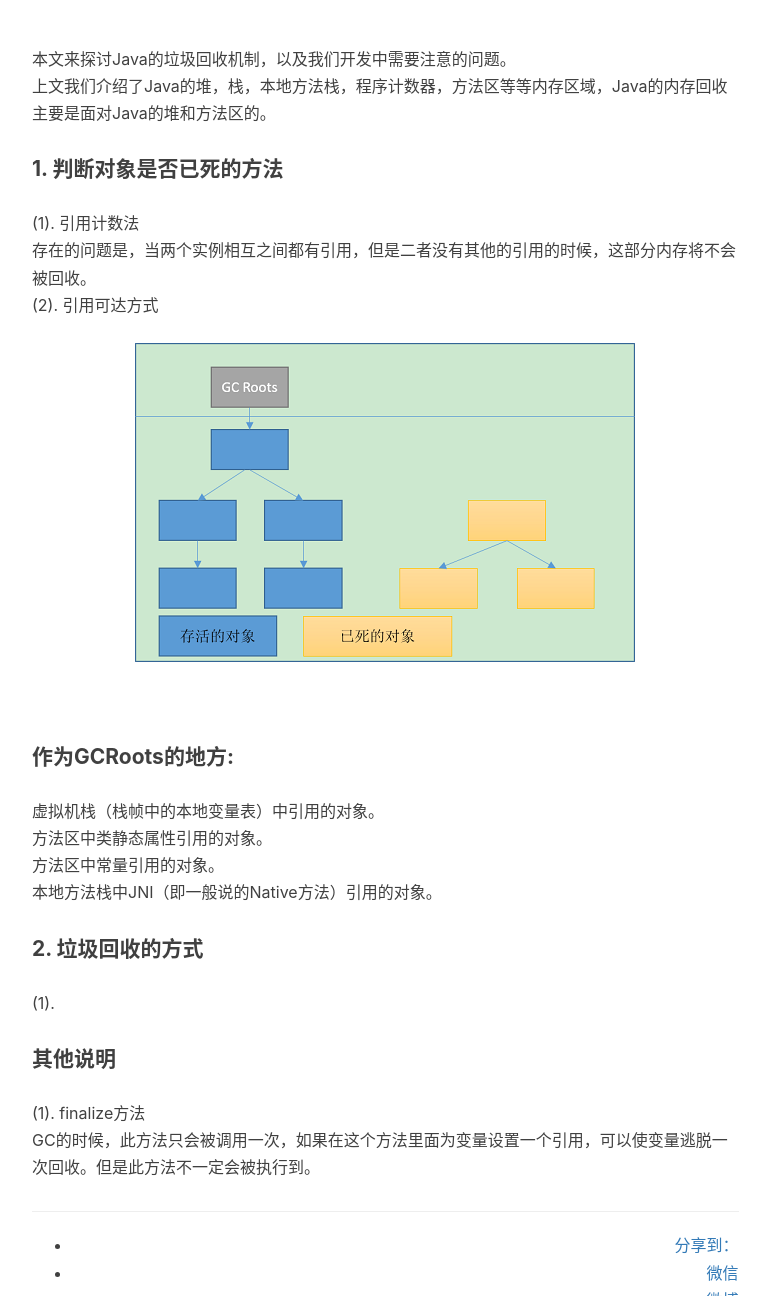
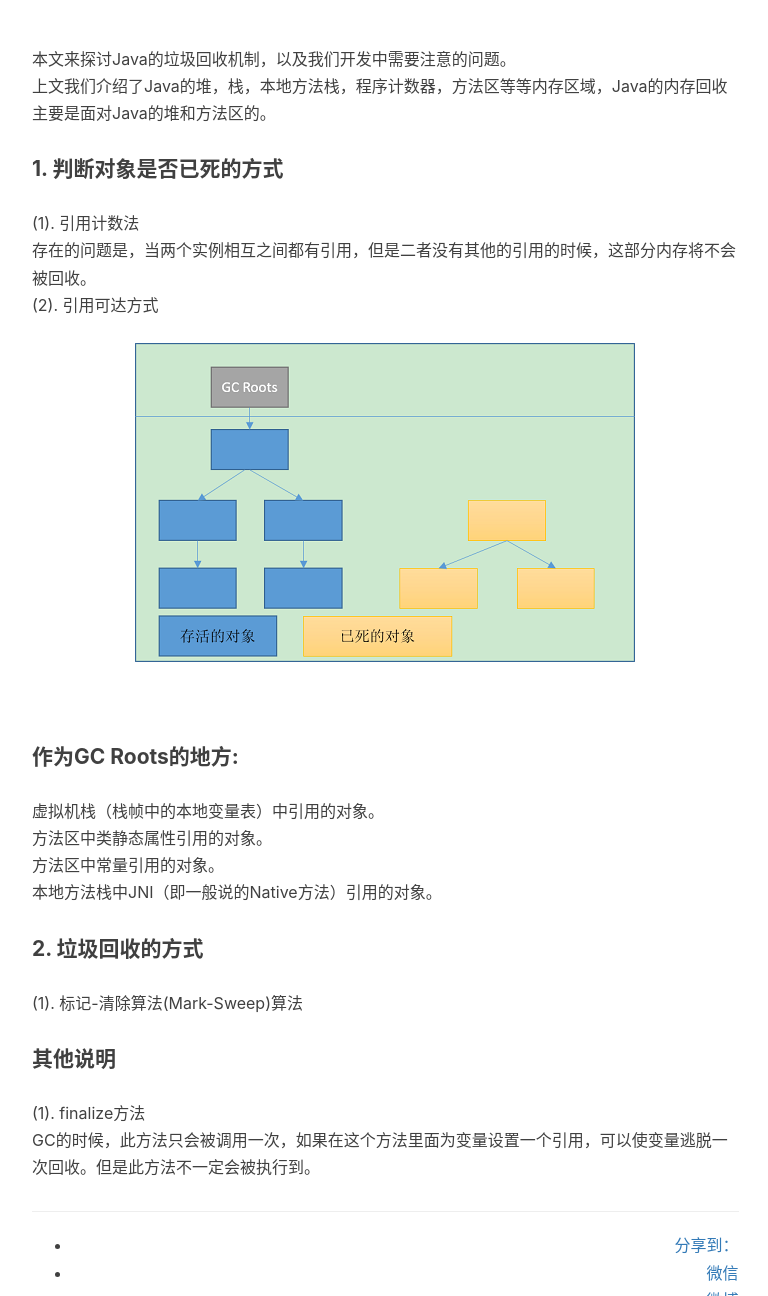
Before and after one commit to baiscjava/basicjava.github.io, a Jekyll site: the page built from _posts/2017-01-13-Java的垃圾回收机制.md, in a window 1280 px wide and 1400 px high, scrolled down 357 px, cut to the strip 104-1400 px from the top of the window. Shown: the whole strip, without its empty margins (233-1001 px from the left). Built offline with Jekyll 4.4.1, drawn with Linux system fonts in a browser that asks for light colours; nearby versions of some CDN libraries; comment, search, counter and statistics services are not loaded.

Commit message:
Update 2017-01-13-Java的垃圾回收机制.md

```diff
--- a/_posts/2017-01-13-Java的垃圾回收机制.md
+++ b/_posts/2017-01-13-Java的垃圾回收机制.md
@@ -15,22 +15,20 @@ tags:
 本文来探讨Java的垃圾回收机制，以及我们开发中需要注意的问题。<br>
 上文我们介绍了Java的堆，栈，本地方法栈，程序计数器，方法区等等内存区域，Java的内存回收主要是面对Java的堆和方法区的。<br>
 
-#### 1. 判断对象是否已死的方法
+#### 1. 判断对象是否已死的方式
 (1). 引用计数法<br>
 存在的问题是，当两个实例相互之间都有引用，但是二者没有其他的引用的时候，这部分内存将不会被回收。<br>
 (2). 引用可达方式<br>
 ![gras](/images/stackheap/Object可达性判断.png)<br>
 
-#### 作为GCRoots的地方:<br>
+#### 作为GC Roots的地方:<br>
 虚拟机栈（栈帧中的本地变量表）中引用的对象。<br>
 方法区中类静态属性引用的对象。<br>
 方法区中常量引用的对象。<br>
 本地方法栈中JNI（即一般说的Native方法）引用的对象。<br>
 
 #### 2. 垃圾回收的方式
-(1).
-
-
+(1). 标记-清除算法(Mark-Sweep)算法<br>
 
 #### 其他说明
 (1). finalize方法<br>
```
